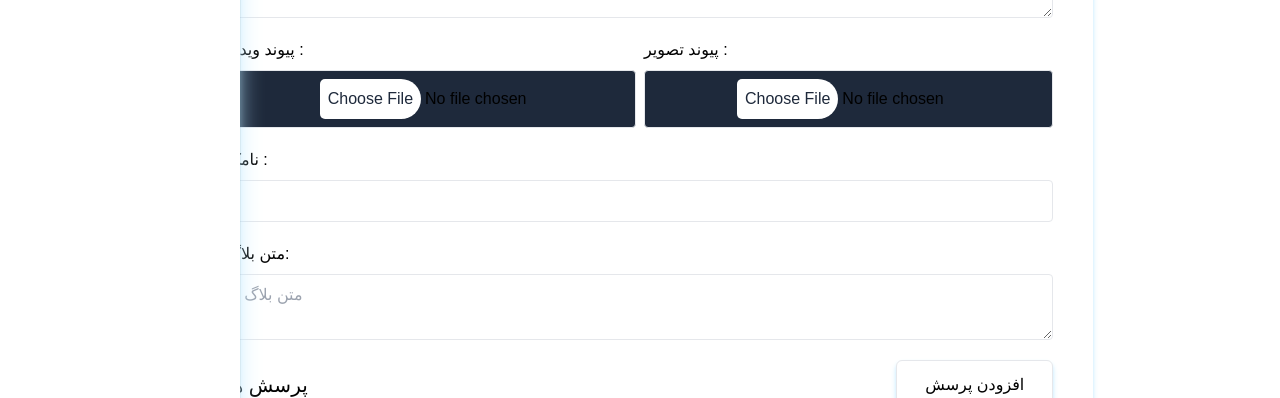
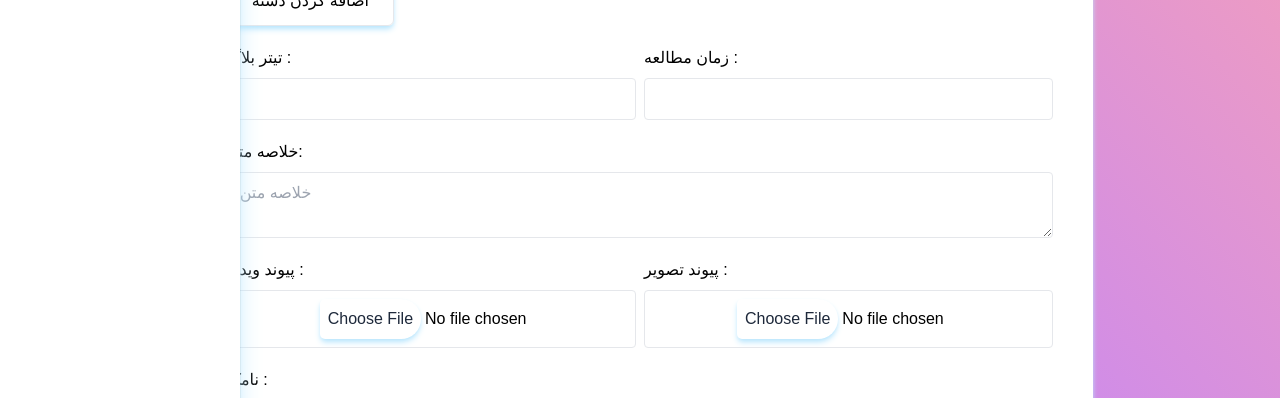
Before and after one commit to Develops01/dashBoard-React-Tailwind, a React app: page / in a window 1280 px wide. Shown: the part 386-784 px from the top of the page. Built offline with nearby package versions, Linux system fonts and the light colour scheme; no server answers; the HTML template or start-up script is replaced by a standard one.

Commit message:
fixing-style

```diff
--- a/src/App.jsx
+++ b/src/App.jsx
@@ -8,11 +8,9 @@ function App() {
     <>
       <TopNav />
       <StandNav />
-      <div className="flex-col h-screen sm:pt-24 pt-20 dark:bg-slate-700  flex justify-center items-center ">
-        <UserTable />
+      <div className="  pt-28 bg-gradient-to-bl from-rose-300 via-purple-400 to-sky-300 dark:bg-none  dark:bg-slate-700  flex justify-center items-center ">
         <BlogForm />
       </div>
-      <div className="h-screen sm:pt-24 pr-28 py-96 dark:bg-slate-700  flex justify-center items-center "></div>
 
       <Footer />
     </>
--- a/src/components/AvatarDropdown.jsx
+++ b/src/components/AvatarDropdown.jsx
@@ -30,7 +30,7 @@ const AvatarDropdown = () => {
     <div className="relative z-10 inline-block text-left" ref={dropdownRef}>
       <button
         type="button"
-        className="inline-flex items-center justify-center p-2 hover:bg-gray-700 focus:outline-none "
+        className="inline-flex items-center justify-center p-2 hover:bg-sky-200 dark:hover:bg-gray-700 focus:outline-none "
         onClick={toggleDropdown}
       >
         <img
--- a/src/components/blogForm.jsx
+++ b/src/components/blogForm.jsx
@@ -44,7 +44,7 @@ const BlogForm = () => {
   };
 
   return (
-    <div className="  h-fit p-10 my-10 shadow-md shadow-sky-200 dark:bg-slate-700 dark:shadow-slate-900 rounded-lg  flex flex-col">
+    <div className="  h-fit p-10 my-10 shadow-md shadow-sky-200 bg-white dark:bg-slate-700 dark:shadow-slate-900 rounded-lg  flex flex-col">
       <p className=" dark:text-white mb-5 border-b p-2 text-xl">
         افزودن بلاگ جدید
       </p>
@@ -54,7 +54,7 @@ const BlogForm = () => {
           <div className="dark:text-white flex gap-3 flex-col justify-start items-start">
             <label htmlFor="tagSelector">یک دسته بندی انتخاب کن:</label>
             <select
-              className="bg-white dark:text-white border shadow-sky-200 dark:border-gray-800 dark:shadow-slate-800 dark:bg-slate-800  p-3 cursor-pointer shadow-md rounded-lg focus:outline-none  rounded-box w-auto"
+              className=" bg-white dark:text-white border shadow-sky-200 dark:border-gray-800 dark:shadow-slate-800 dark:bg-slate-800  p-3 cursor-pointer shadow-md rounded-lg focus:outline-none  rounded-box w-auto"
               id="tagSelector"
             >
               <option value="" disabled selected>
@@ -149,7 +149,7 @@ const BlogForm = () => {
 
           <input
             id="uploadVid"
-            className="file:bg-white file:ml-20 file:rounded-e-3xl file:rounded-md file:p-2 file:text-slate-800  bg-slate-800 file:border-none file:bg-inherit file: border rounded w-full px-3 py-2 mt-2"
+            className="file:bg-white file:ml-20 file:rounded-e-3xl file:rounded-md file:p-2 file:text-slate-800  dark:bg-slate-800  file:bg-inherit file:border-none file:shadow-md file:shadow-sky-200 dark:file:shadow-slate-500 border rounded w-full px-3 py-2 mt-2"
             type="file"
             required
           />
@@ -159,7 +159,7 @@ const BlogForm = () => {
           <label htmlFor="uploadImg">پیوند تصویر :</label>
           <input
             id="uploadImg"
-            className=" file:bg-white file:ml-20 file:rounded-e-3xl file:rounded-md file:p-2 file:text-slate-800  bg-slate-800 file:border-none file:bg-inherit file: border rounded w-full px-3 py-2 mt-2"
+            className="file:bg-white file:ml-20 file:rounded-e-3xl file:rounded-md file:p-2 file:text-slate-800  dark:bg-slate-800  file:bg-inherit file:border-none file:shadow-md file:shadow-sky-200 dark:file:shadow-slate-500 border rounded w-full px-3 py-2 mt-2"
             type="file"
             required
           />
--- a/src/components/dropDown.jsx
+++ b/src/components/dropDown.jsx
@@ -51,7 +51,7 @@ const Dropdown = ({ items, menuText }) => {
             <a
               key={item.id}
               href={item.link}
-              className="block px-4 py-2 text-sm dark:text-white text-gray-700 dark:hover:bg-slate-700 hover:bg-gray-100 transition duration-300 ease-in-out"
+              className="block px-4 py-2 text-sm dark:text-white text-gray-700 dark:hover:bg-slate-700 hover:bg-sky-200 transition duration-300 ease-in-out"
             >
               {item.text}
             </a>
--- a/src/components/topNav.jsx
+++ b/src/components/topNav.jsx
@@ -3,7 +3,7 @@ import DarkModeToggle from "./DarkModeToggle";
 const TopNav = () => {
   return (
     <>
-      <div className=" flex fixed w-screen justify-end shadow-lg shadow-sky-200 dark:shadow-slate-900 bg-white dark:bg-slate-800 z-10 ">
+      <div className=" pl-10 flex fixed w-screen justify-end shadow-lg shadow-sky-200 dark:shadow-slate-900 bg-white dark:bg-slate-800 z-10 ">
         <DarkModeToggle />
         <AvatarDropdown />
       </div>
```
